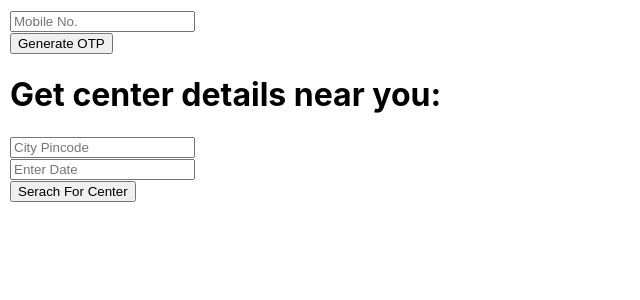
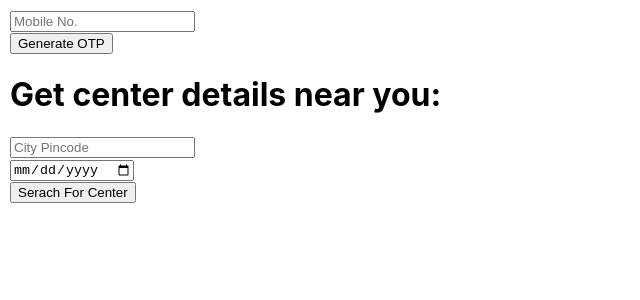
Before and after one commit to Shubhnaik19/getYourJab, a React (Create React App) app: page / in a window 1280 px wide. Shown: the top 300 px of the page, without its empty margins (0-640 px from the left). Built offline with nearby package versions, Linux system fonts and the light colour scheme.

Commit message:
Added Date input + format to get right date

```diff
--- a/package.json
+++ b/package.json
@@ -8,6 +8,7 @@
     "@testing-library/user-event": "^12.8.3",
     "axios": "^0.21.1",
     "js-sha256": "^0.9.0",
+    "moment": "^2.29.1",
     "react": "^17.0.2",
     "react-dom": "^17.0.2",
     "react-scripts": "4.0.3",
--- a/src/Component/centerDetails.js
+++ b/src/Component/centerDetails.js
@@ -1,5 +1,6 @@
 import { Component } from 'react';
 import axios from 'axios';
+import Moment from 'moment';
 
 class ceterDetails extends Component {
     state = { centerDetails : null }
@@ -7,9 +8,10 @@ class ceterDetails extends Component {
         e.preventDefault();
         const pinCode = e.target.elements.pincode.value;
         const date = e.target.elements.date.value;
+        const dateDMY = Moment(date).format('DD-MM-YYYY');
        axios
          .get(
-           `https://cdn-api.co-vin.in/api/v2/appointment/sessions/public/findByPin?pincode=${pinCode}&date=${date}`
+           `https://cdn-api.co-vin.in/api/v2/appointment/sessions/public/findByPin?pincode=${pinCode}&date=${dateDMY}`
          )
          .then((response) => {
            this.setState({centerDetails : JSON.stringify(response.data)})
@@ -24,7 +26,7 @@ class ceterDetails extends Component {
             <div className="container">
                 <form onSubmit={this.getCenterDetails}>
                     <div className="cityCenter"><input type="text" className="otpForm" name="pincode" placeholder="City Pincode" /></div>
-                    <div className="cityCenter"><input type="text" className="otpForm" name="date" placeholder="Enter Date" /></div>
+                    <div className="cityCenter"><input type="date" className="otpForm" name="date" placeholder="Enter Date" /></div>
                     <div className="button submit"><button className="otpButton">Serach For Center</button></div>
                 </form>
                 {centerDetails && <div>
```
Also changed, not shown: 1 other file (tests, documents, lock files or other folders).
